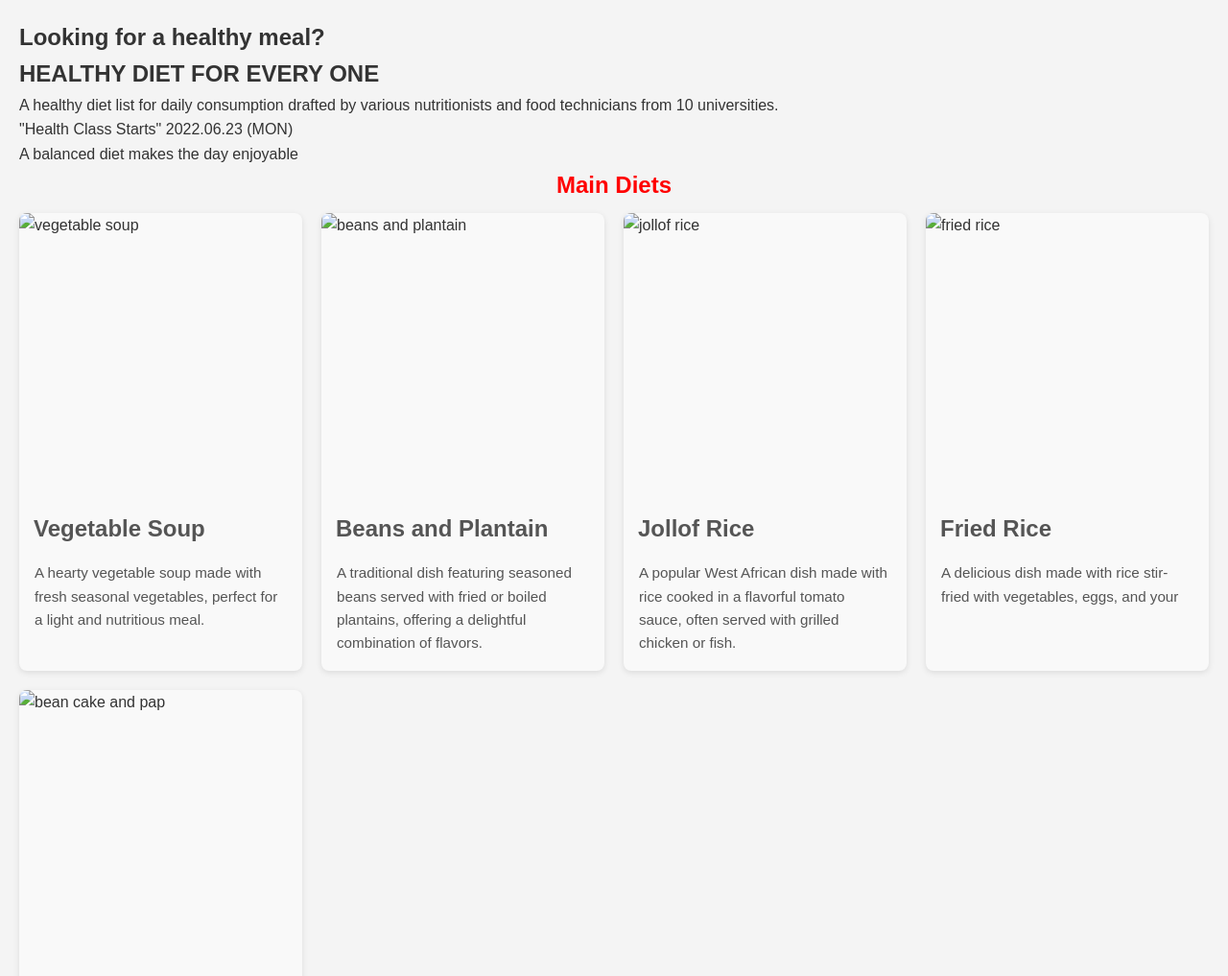
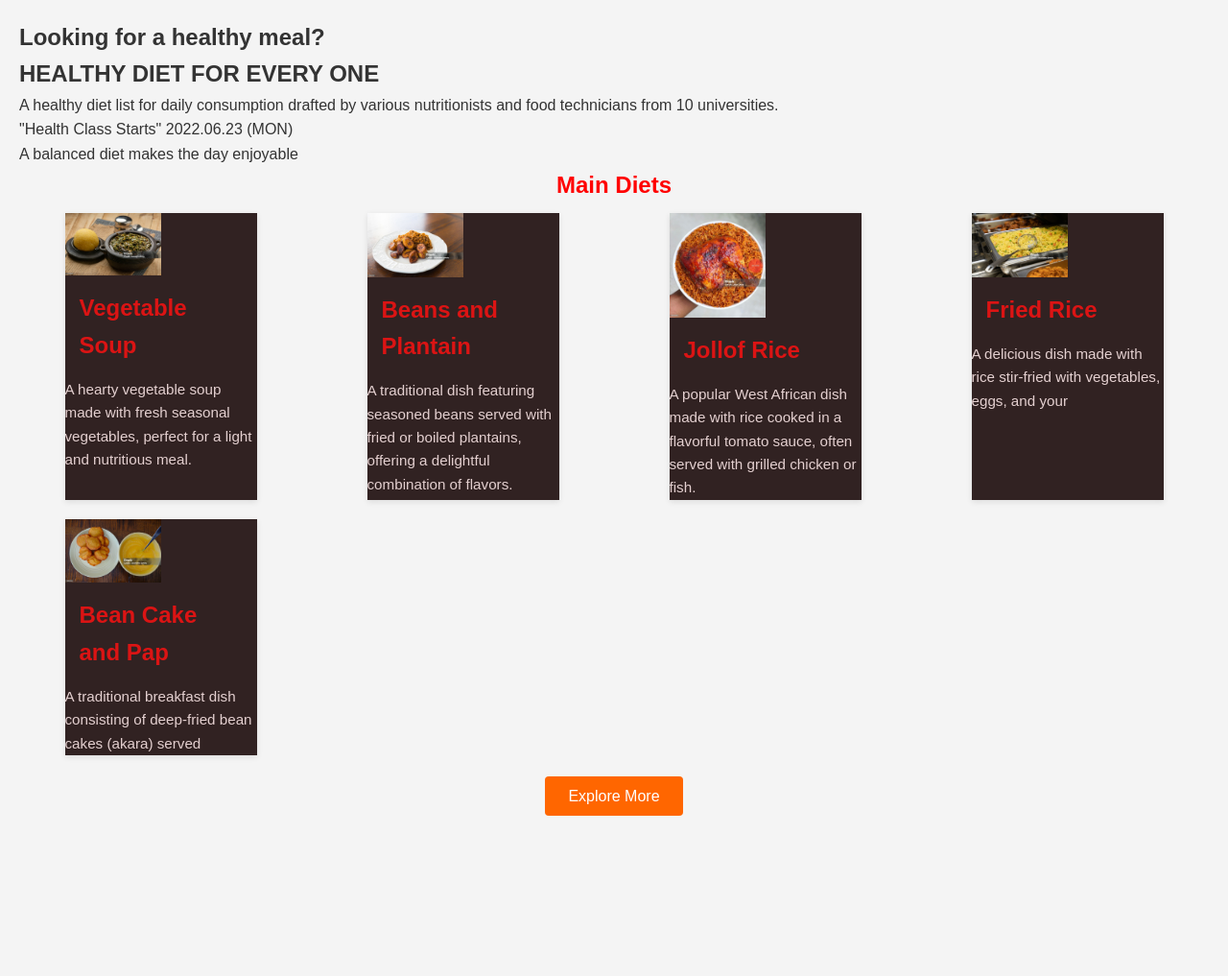
Before and after one commit to collinsanyinweke-afk/chop-well, a plain HTML site: page index.html in a window 1280 px wide. Shown: the top 1017 px of the page at 96% size. After the commit the page ends 863 px from the top, so only its background shows below. Drawn offline with Linux system fonts and the light colour scheme.

Commit message:
add images

```diff
--- a/style.css
+++ b/style.css
@@ -6,6 +6,8 @@
 .diet{
     padding: 60px 20px;
     text-align: center;
+    background-color: #6d3636;
+    flex-wrap: nowrap;
 }
 .diet h3{
     font-size: 2rem;
@@ -17,30 +19,36 @@
     grid-template-columns: repeat(auto-fit, minmax(240px, 1fr));
     gap: 20px;
     justify-items: center;
+    flex-direction: row;
+
+
 }
 .diet-card{
-    background: #f9f9f9;
-    border-radius: 8px;
+    background: #312222;
+    /* border-radius: 10px; */
     box-shadow: 0 2px 6px rgba(0,0,0,0.1);
    overflow: hidden;
     text-align: left;
     width: 100%;
-    max-width: 300px;
+    max-width: 200px;
+    height: 100%;
 }
 .diet-card img{
-    width: 100%;
+    width: 100px;
     height: auto;
-    display: block;
+    display: flex;
+    justify-content: center;
+
 }
 .diet-card h4{
     font-size: 1.5rem;
     margin: 15px;
-    color: #555;
+    color: #db1414;
 }
 .diet-card p{
     font-size: 0.95rem;
-    margin: 0 16px 16px;
-    color: #555;
+    margin: 0 1opx 10px;
+    color: #e4d0d0;
 }
 .explore-more{
     text-align: center;
```
Also changed, not shown: bean cake& pap.jpg (added), beans&plantain.jpg (added), fried rice.jpg (added), istockphoto-1442602712-1024x1024.jpg (added), jellof rice.jpg (added), vegetable soup.jpg (added).
